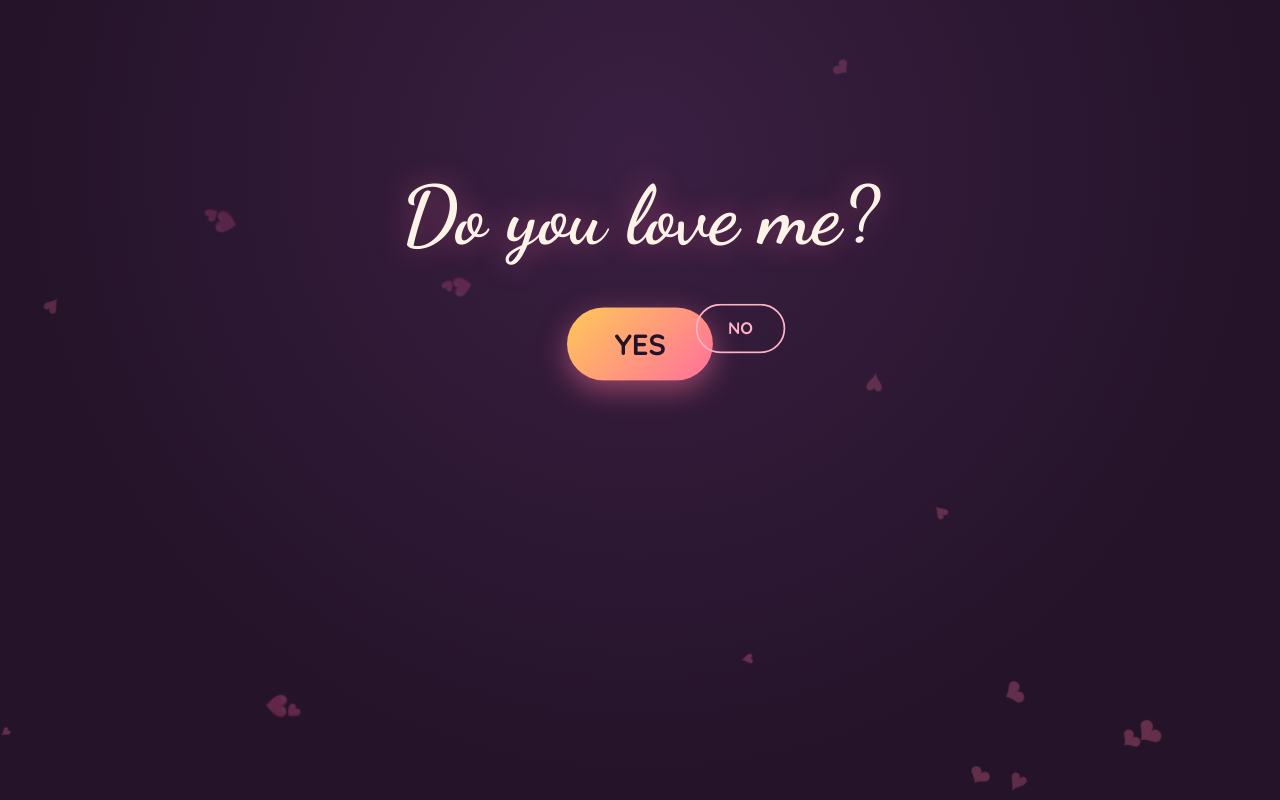
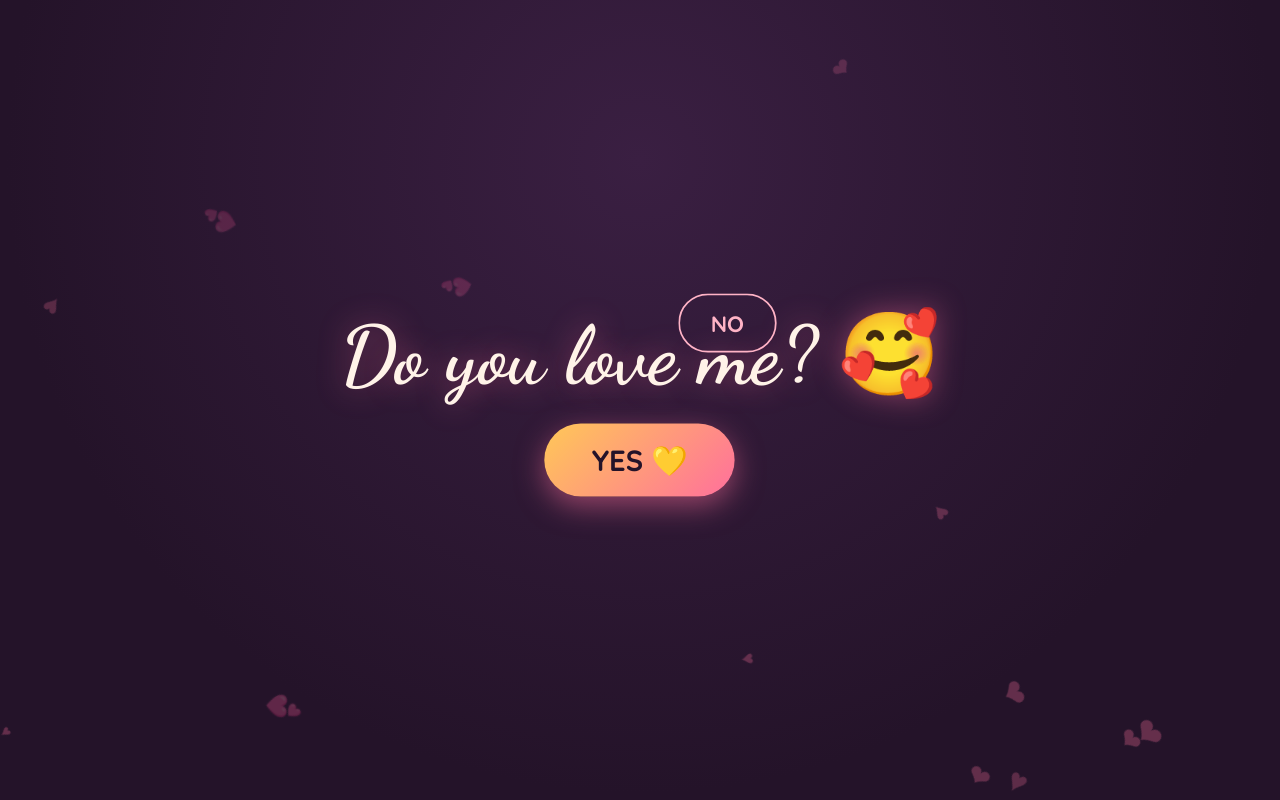
Before and after one commit to ADITYAPIG/aaditi.github.io, a plain HTML site: page index.html in a window 1280 px wide. Both pictures are taken after a click on the button "NO". Drawn offline with Linux system fonts and the light colour scheme.

Commit message:
Update index.html

```diff
--- a/index.html
+++ b/index.html
@@ -40,7 +40,6 @@
     text-align: center;
   }
 
-  /* Floating ambient hearts */
   .heart{
     position: absolute;
     bottom: -10vh;
@@ -64,7 +63,7 @@
     color: var(--cream);
     font-size: clamp(2.4rem, 8vw, 5rem);
     text-shadow: 0 0 30px rgba(255, 111, 156, 0.45);
-    margin: 0 0 3rem 0;
+    margin: 0 0 1.5rem 0;
     padding: 0 1rem;
     z-index: 2;
     animation: gentlePulse 3.5s ease-in-out infinite;
@@ -75,11 +74,44 @@
     50% { transform: scale(1.03); }
   }
 
+  .tease-text{
+    position: fixed;
+    top: 22%;
+    left: 50%;
+    transform: translate(-50%, -50%);
+    font-family: 'Quicksand', sans-serif;
+    font-weight: 700;
+    font-size: clamp(1.1rem, 3.5vw, 1.7rem);
+    color: var(--plum-deep);
+    background: linear-gradient(135deg, var(--cream), var(--pink-soft));
+    padding: 0.7rem 1.6rem;
+    border-radius: 999px;
+    box-shadow: 0 8px 22px rgba(0,0,0,0.35);
+    opacity: 0;
+    z-index: 5;
+    white-space: nowrap;
+    pointer-events: none;
+  }
+
+  .tease-text.show{
+    animation: popIn 0.5s ease forwards;
+  }
+
+  @keyframes popIn{
+    0%   { opacity: 0; transform: translate(-50%, -50%) scale(0.6); }
+    15%  { opacity: 1; transform: translate(-50%, -50%) scale(1.1); }
+    25%  { transform: translate(-50%, -50%) scale(1); }
+    80%  { opacity: 1; }
+    100% { opacity: 0; transform: translate(-50%, -50%) scale(0.95); }
+  }
+
   .btn-row{
     position: relative;
-    width: 100%;
-    height: 40vh;
     z-index: 2;
+    display: flex;
+    align-items: center;
+    justify-content: center;
+    gap: 28px;
   }
 
   button{
@@ -92,7 +124,6 @@
   }
 
   #yesBtn{
-    position: relative;
     background: linear-gradient(135deg, var(--gold), var(--pink-glow));
     color: var(--plum-deep);
     padding: 1rem 2.6rem;
@@ -106,22 +137,36 @@
   }
 
   #noBtn{
-    position: absolute;
     background: transparent;
     color: var(--pink-soft);
     border: 2px solid var(--pink-soft);
-    padding: 0.9rem 2.2rem;
-    font-size: 1.2rem;
-    top: 55%;
-    left: 50%;
-    transform: translate(calc(-50% - 90px), -50%);
+    padding: 1rem 2.2rem;
+    font-size: clamp(1.1rem, 2.5vw, 1.6rem);
   }
 
-  .center-row{
-    display:flex;
-    gap: 90px;
-    align-items:center;
-    justify-content:center;
+  .final-line{
+    position: fixed;
+    top: 32%;
+    left: 50%;
+    transform: translate(-50%, -50%);
+    font-family: 'Dancing Script', cursive;
+    color: var(--gold);
+    font-size: clamp(1.3rem, 4vw, 2rem);
+    opacity: 0;
+    z-index: 5;
+    pointer-events: none;
+    text-shadow: 0 0 20px rgba(255,200,87,0.5);
+  }
+
+  .final-line.show{
+    animation: fadeHold 3s ease forwards;
+  }
+
+  @keyframes fadeHold{
+    0%   { opacity: 0; transform: translate(-50%, -50%) scale(0.8); }
+    15%  { opacity: 1; transform: translate(-50%, -50%) scale(1); }
+    85%  { opacity: 1; }
+    100% { opacity: 0; }
   }
 
   .celebration{
@@ -170,22 +215,18 @@
     .heart{ animation: none; opacity: 0; }
     .question{ animation: none; }
   }
-
-  @media (max-width: 480px){
-    .center-row{ gap: 0; }
-    #noBtn{ top: 60%; }
-  }
 </style>
 </head>
 <body>
 
 <div class="stage" id="stage">
-  <h1 class="question">Do you love me?</h1>
+  <h1 class="question">Do you love me? 🥰</h1>
+
+  <div class="tease-text" id="teaseText"></div>
+  <div class="final-line" id="finalLine">Only YES is left now 😌💛</div>
 
   <div class="btn-row">
-    <div class="center-row">
-      <button id="yesBtn" onclick="sayYes()">YES</button>
-    </div>
+    <button id="yesBtn" onclick="sayYes()">YES 💛</button>
     <button id="noBtn" onclick="dodgeNo()">NO</button>
   </div>
 </div>
@@ -196,7 +237,6 @@
 </div>
 
 <script>
-  // ---- Ambient floating hearts ----
   const stage = document.getElementById('stage');
   const heartSymbols = ['♥','❤','💕'];
   for(let i=0;i<18;i++){
@@ -211,57 +251,72 @@
     stage.appendChild(h);
   }
 
-  // ---- NO button dodges, YES grows ----
-  const noBtn = document.getElementById('yesBtn') ? document.getElementById('noBtn') : null;
   const yesBtn = document.getElementById('yesBtn');
+  const noBtn = document.getElementById('noBtn');
+  const teaseText = document.getElementById('teaseText');
+  const finalLine = document.getElementById('finalLine');
+
+  const messages = [
+    "Stop lying 😭",
+    "Seriously?! 🙄",
+    "Don't do this 🥺",
+    "Still no?! 😤",
+    "You're so bad 💔",
+    "Have some pity on me… 🥹"
+  ];
+
   let dodgeCount = 0;
   const maxDodges = 6;
-  let yesScale = 1;
 
   function dodgeNo(){
+    if(dodgeCount >= maxDodges) return;
     dodgeCount++;
 
-    // Shrink NO a bit each time
+    // Show the callout text
+    teaseText.textContent = messages[dodgeCount - 1];
+    teaseText.classList.remove('show');
+    void teaseText.offsetWidth; // restart animation
+    teaseText.classList.add('show');
+
+    // Switch NO to free-roaming positioning on its first click
+    if(dodgeCount === 1){
+      const rect = noBtn.getBoundingClientRect();
+      noBtn.style.position = 'fixed';
+      noBtn.style.left = rect.left + 'px';
+      noBtn.style.top = rect.top + 'px';
+      noBtn.style.margin = '0';
+    }
+
     const scale = Math.max(1 - dodgeCount * 0.13, 0.15);
-    document.getElementById('noBtn').style.transform =
-      `translate(${randomOffset()}px, ${randomOffset()}px) scale(${scale})`;
+    const btnW = noBtn.offsetWidth || 120;
+    const btnH = noBtn.offsetHeight || 50;
+    const padding = 24;
+    const maxX = window.innerWidth - btnW - padding;
+    const maxY = window.innerHeight - btnH - padding;
+    const newX = padding + Math.random() * Math.max(maxX - padding, 0);
+    const newY = padding + Math.random() * Math.max(maxY - padding, 0);
 
-    // Move NO to a random position within the stage
-    const stageRect = stage.getBoundingClientRect();
-    const btn = document.getElementById('noBtn');
-    const btnW = btn.offsetWidth || 120;
-    const btnH = btn.offsetHeight || 50;
-    const padding = 20;
+    noBtn.style.transition = 'left 0.35s ease, top 0.35s ease, transform 0.35s ease, opacity 0.5s ease';
+    noBtn.style.left = newX + 'px';
+    noBtn.style.top = newY + 'px';
+    noBtn.style.transform = `scale(${scale})`;
 
-    const maxX = stageRect.width - btnW - padding;
-    const maxY = stageRect.height - btnH - padding;
-    const newX = padding + Math.random() * maxX;
-    const newY = padding + Math.random() * maxY;
-
-    btn.style.position = 'fixed';
-    btn.style.left = newX + 'px';
-    btn.style.top = newY + 'px';
-    btn.style.transform = `scale(${scale})`;
-
-    // Grow YES a little each dodge
-    yesScale = Math.min(1 + dodgeCount * 0.14, 2.4);
+    const yesScale = Math.min(1 + dodgeCount * 0.14, 2.4);
+    yesBtn.style.transition = 'transform 0.35s ease';
     yesBtn.style.transform = `scale(${yesScale})`;
 
-    // After enough dodges, NO fades away entirely
     if(dodgeCount >= maxDodges){
-      btn.style.transition = 'opacity 0.6s ease, transform 0.6s ease';
-      btn.style.opacity = '0';
-      btn.style.pointerEvents = 'none';
+      noBtn.style.opacity = '0';
+      noBtn.style.pointerEvents = 'none';
+      setTimeout(()=>{
+        finalLine.classList.remove('show');
+        void finalLine.offsetWidth;
+        finalLine.classList.add('show');
+      }, 600);
     }
   }
 
-  function randomOffset(){
-    return Math.floor(Math.random()*40 - 20);
-  }
-
-  // ---- YES celebration ----
   function sayYes(){
-    // little emoji burst before transitioning
     for(let i=0;i<16;i++){
       const b = document.createElement('div');
       b.className = 'burst';
@@ -279,7 +334,7 @@
 
     setTimeout(()=>{
       document.getElementById('celebration').classList.add('show');
-      // When page 2 exists, replace the line below with:
+      // When page 2 exists, replace the line above's timeout body with:
       // window.location.href = "page2.html";
     }, 500);
   }
```
